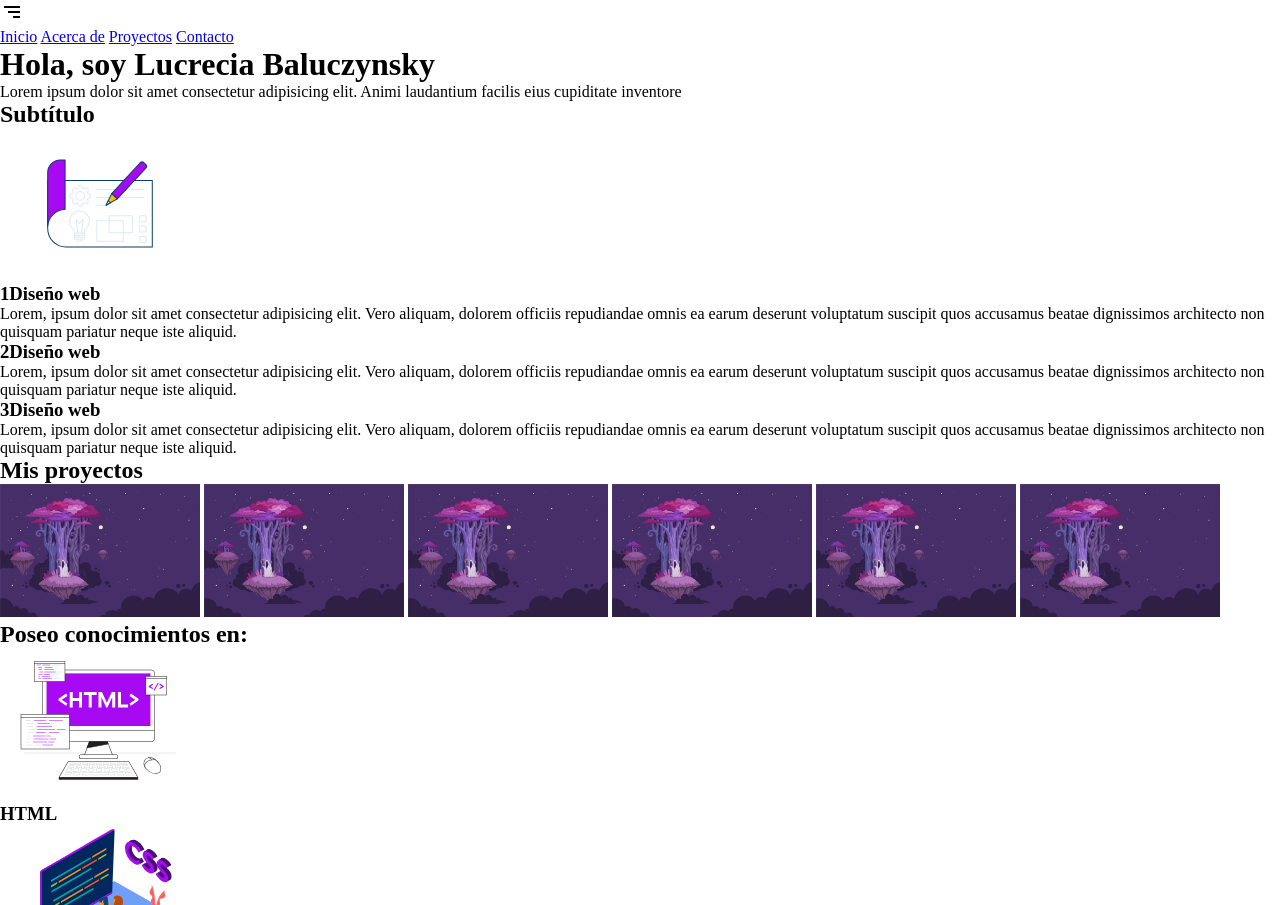
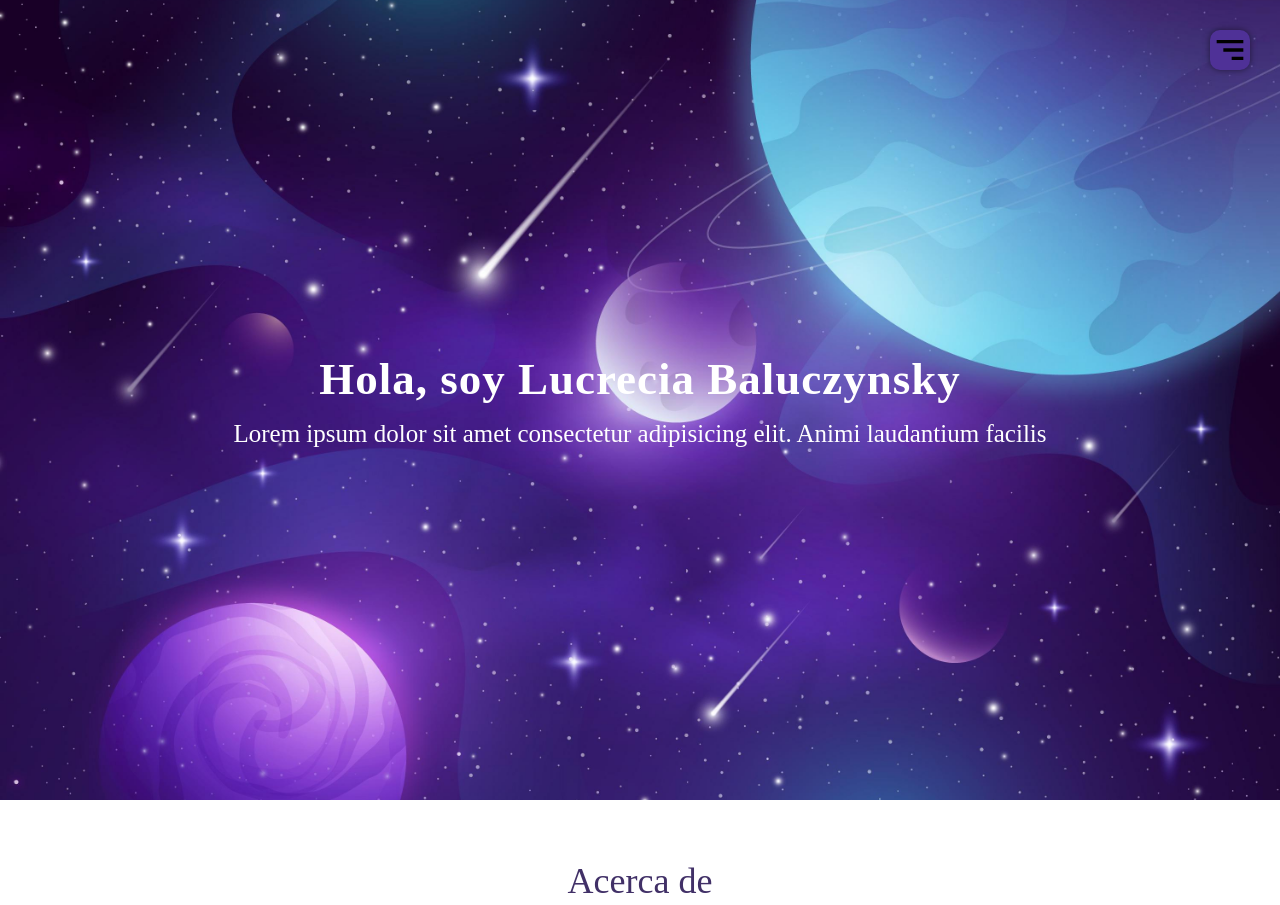
Before and after one commit to lubigsis/portfolio-2, a plain HTML site: page index.html in a window 1280 px wide. Shown: the top 905 px of the page. Drawn offline with nearby package versions, Linux system fonts and the light colour scheme; a script that the page names is missing.

Commit message:
Haciendo CSS

```diff
--- a/estilos.css
+++ b/estilos.css
@@ -4,6 +4,288 @@
     box-sizing: border-box;
 }
 
-section img{
-    width: 200px;
+
+:root{
+    scroll-behavior: smooth;  /*p/efecto de desplazamiento*/
 }
+
+.contenedor{
+    width: 90%;
+    max-width: 1200px;
+    overflow: hidden;
+    margin: auto;
+    padding: 60px 0;
+}
+
+.header{ /*editar portada*/
+    height: 100vh;
+    /*background-image: linear-gradient(to top, rgba(71, 4, 129, 0.486) 0%, hsla(275, 70%, 46%, 0.514) 100%), url(portada.jpg);*/
+    /*background-image: linear-gradient(to top, #30cfd0 0%, #330867 100%);*/
+    background-image: url(portada.jpg);
+    background-repeat: no-repeat;
+    background-position: center;
+    background-size: cover;
+
+}
+
+.head{
+    padding: 0px;
+    height: 100%;
+    display: flex;
+    flex-direction: column;
+    justify-content: center;
+    text-align: center;
+    color: #fff;
+}
+
+
+.hamburguesa{
+    position: fixed;
+    top: 30px;
+    right: 30px;
+    background-color: rgb(79, 49, 151);
+    width: 40px;
+    height: 40px;
+    cursor: pointer;
+    border-radius: 10px;
+    box-shadow: 0 0 6px rgba(0, 0, 0, .5);
+}
+
+.menu-navegacion{
+   /* border: 2px solid yellow;*/
+    position: fixed;
+    top: 0;
+    width: 30vw;
+    height: 100%;
+    background-image: linear-gradient(to top, #7d6aa8 0%, #b294e3 100%);
+    background-image: linear-gradient(135deg, #29024b 0%, #1e0536 100%);
+    display: flex;
+    flex-direction: column;
+    justify-content: space-evenly;
+    align-items: center;
+    right: 0;
+    transform: translateX(110%); /*si comento esta línea, se ve el menú, pq lo trasladé 110%*/
+    transition:transform 0.3s ease-in-out;
+    box-shadow: 0 0 6px rgba(0, 0, 0, .5);
+
+}
+
+.spread{
+    transform: translateX(0); /*cuando haga click en el btn, quiero q' el translate sea de 0, es decir, q' aparezca en la screen otra vez*/
+}
+
+
+.menu-navegacion a{
+    color: #fff;
+    text-decoration: none;
+}
+
+
+
+.titulo{
+    font-size: 45px;
+    letter-spacing: 1px;
+    margin-bottom: 15px;
+}
+
+.copy{
+    font-weight: 300;
+    font-size: 25px;
+}
+
+/*------------------------------------------------Acerca de------------------------------------------------- */
+
+.subtitulo{
+    color: #413067;
+    font-size: 36px;
+    text-align: center;
+    font-weight: 300;
+    margin-bottom: 30px;
+}
+
+.contenedor-acercaDe{
+    display: flex;
+    justify-content: space-evenly; /*espacio equitativo en el eje horizontal*/
+    align-items: center;
+    flex-wrap: wrap;
+}
+
+.contenedor-acercaDe img{
+    width: 35%;
+}
+
+.contenedor-acercaDe-info{
+    width: 45%;
+}
+
+.service{
+    margin-bottom: 20px;
+}
+
+.yo-service{
+    margin-bottom: 7px;
+    color: #8672b3;
+}
+
+.number{
+    display: inline-block;
+    background-image: linear-gradient(to top, #917ebc 0%, #fbc2eb 100%);
+    line-height: 30px;
+    text-align: center;
+    border-radius: 50%;
+    margin-right: 5px;
+    width: 30px;
+    height: 30px;
+    color: #fff;
+    font-weight: 700;
+}
+
+/*-------------------------------------------------------------------Galeria--------------------------------*/
+.galeria{
+    background: #f2f2f2;
+}
+
+.contenedor-galeria{
+    display: flex;
+    flex-wrap: wrap;
+    justify-content: space-evenly;
+    margin-top: 30px;
+}
+
+.img-galeria{
+    width: 30%;
+    display: block;
+    margin-bottom: 15px;
+    box-shadow: 0 0 6px rgba(0, 0, 0, .6);
+    cursor: pointer;
+}
+
+.imagen-light{
+    position: fixed;
+    display: flex;
+    align-items: center;
+    justify-content: center;
+    width: 100%;
+    height: 100%;
+    top: 0;
+    left: 0;
+    background: rgba(0, 0, 0, 0.534);
+    transform: translate(100%);
+    transition: transform .2s ease-in-out;
+}
+
+.agregar-imagen{
+    width: 60%;
+    transform: scale(0);
+    border-radius: 10px;
+    transition: transform .3s .2s;
+}
+
+.showImage{
+    transform: scale(1);
+}
+
+.show{
+    transform: translate(0);
+}
+
+.close{
+    position: absolute;
+    top: 15px;
+    right: 15px;
+    width: 40px;
+    cursor: pointer;
+}
+
+/*------------------------------------------------------conocimientos----------------------------------*/
+/*
+.banner-conocimientos{
+    background-color: #e3d2f4;
+  /*  width: 90%;
+    padding: 60px 0;*/
+
+
+.conocimiento{
+    width: 100%;
+    display: flex;
+    flex-wrap: wrap;
+    justify-content: space-evenly;
+    align-items: center;
+}
+
+.cont-cono{
+    width: 30%;
+    text-align: center;
+    margin-bottom: 20px;
+}
+
+.cont-cono img{
+    display: block;
+    margin: auto;
+    width: 80%;
+}
+
+.subt-conocimiento{
+    width: 100%;
+    display: inline-block;
+    margin-top: 20px;
+    font-weight: 400;
+}
+
+/*-------------------------------------------------------------------------footer--------------------*/
+footer{
+    background-color: rgb(30, 17, 60);
+    padding-bottom: 0.1px;
+}
+
+.footer-content{
+    display: flex;
+    justify-content: space-between;
+    align-items: center;
+    flex-wrap: wrap;
+    padding-top: 60px;
+    padding-bottom: 40px;
+}
+
+
+.contactame-footer{
+    width: 40%;
+    color: #fff;
+}
+
+
+.social-media{
+    width: 50%;
+    display: flex;
+    justify-content: flex-end;
+}
+
+.social.media-icon{
+    display: inline-block;
+    margin-left: 20px;
+    width: 60px;
+    height: 60px;
+    border: 1px solid #fff;
+    border-radius: 50%;
+    text-align: center;
+    color: #fff;
+}
+
+.social-media-icon i{
+    font-size: 30px;
+    line-height: 60px;
+}
+
+.line{
+    width: 90%;
+    max-width: 1200px;
+    margin: auto;
+    height: 2px;
+    background: #fff;
+    margin-bottom: 60px;
+}
+
+.social-media-icon:hover{
+    background: #fff;
+    color:#764ba2;
+}
--- a/index.html
+++ b/index.html
@@ -11,7 +11,7 @@
 </head>
 <body>
     <header class="header" id="inicioJS">
-        <img src="hamburguesa.svg" alt="icono-hamburguesa-menu">
+        <img src="hamburguesa.svg" alt="icono-hamburguesa-menu" class="hamburguesa">
         <nav class="menu-navegacion">
             <a href="#">Inicio</a>
             <a href="#">Acerca de</a> <!------------------------------poner habilidades---->
@@ -19,33 +19,33 @@
             <a href="#">Contacto</a>
         </nav>
         <div class="contenedor head">
-            <h1>Hola, soy Lucrecia Baluczynsky</h1> <!--hacerlo c/JS-->
-            <p class="copy">Lorem ipsum dolor sit amet consectetur adipisicing elit. Animi laudantium facilis
-                 eius cupiditate inventore</p>
+            <h1 class="titulo">Hola, soy Lucrecia Baluczynsky</h1> <!--hacerlo c/JS-->
+            <p class="copy">Lorem ipsum dolor sit amet consectetur adipisicing elit. Animi laudantium facilis</p>
+
         </div>
     </header>
     <main>
         <section class="acercaDe contenedor" id="acercaDeJS">
-            <h2 class="subtitulo">Subtítulo</h2>
+            <h2 class="subtitulo">Acerca de</h2>
             <div class="contenedor-acercaDe">
                 <img src="diseño.svg">  <!----------Hacerlo con JS p/q`vayan cambiando las img/info----------------------->
                 <div class="contenedor-acercaDe-info">
                     <div class="service">
-                        <h3><span class="number">1</span>Diseño web</h3>
+                        <h3 class="yo-service"><span class="number">1</span>Diseño web</h3>
                         <p>Lorem, ipsum dolor sit amet consectetur adipisicing elit. Vero aliquam, dolorem officiis
                             repudiandae omnis ea earum deserunt voluptatum suscipit quos accusamus beatae dignissimos
                              architecto non quisquam pariatur neque iste aliquid.
                         </p>
                     </div>
                     <div class="service">
-                        <h3><span class="number">2</span>Diseño web</h3>
+                        <h3 class="yo-service"><span class="number">2</span>Diseño web</h3>
                         <p>Lorem, ipsum dolor sit amet consectetur adipisicing elit. Vero aliquam, dolorem officiis
                             repudiandae omnis ea earum deserunt voluptatum suscipit quos accusamus beatae dignissimos
                              architecto non quisquam pariatur neque iste aliquid.
                         </p>
                     </div>
                     <div class="service">
-                        <h3><span class="number">3</span>Diseño web</h3>
+                        <h3 class="yo-service"><span class="number">3</span>Diseño web</h3>
                         <p>Lorem, ipsum dolor sit amet consectetur adipisicing elit. Vero aliquam, dolorem officiis
                             repudiandae omnis ea earum deserunt voluptatum suscipit quos accusamus beatae dignissimos
                              architecto non quisquam pariatur neque iste aliquid.
@@ -78,27 +78,24 @@
         </section>-->
 
 <!--------------------------------------------------------------------------Mis conocimientos------------------------->
-        <section class="banner-expertos" id="expertosJS">
+        <section class="banner-conocimientos contenedor" id="expertosJS">
             <h2 class="subtitulo">Poseo conocimientos en:</h2>
-            <section class="experts">
-                <div class="cont-expert">
+            <section class="conocimiento">
+                <div class="cont-cono">
                     <img src="HTML.svg" alt=""><!--------------------------poner animaciones CSS-SVG-->
-                    <h3 class="n-expert">HTML</h3>
+                    <h3 class="subt-conocimiento">HTML</h3>
                 </div>
-            </section>
-            <div class="cont-expert">
+                <div class="cont-cono">
                     <img src="CSS.svg" alt="">
-                <h3 class="n-expert">CSS</h3>
+                    <h3 class="subt-conocimiento">CSS</h3>
                 </div>
-        </section>
-        <div class="cont-expert">
+                <div class="cont-cono">
                     <img src="javascriptsvg.svg" alt="">
-            <h3 class="n-expert">JavaScript</h3>
+                    <h3 class="subt-conocimiento">JavaScript</h3>
                 </div>
-    </section>
-    <div class="cont-expert">
+                <div class="cont-cono">
                     <img src="python.svg" alt="">
-        <h3 class="n-expert">Python</h3>
+                    <h3 class="subt-conocimiento">Python</h3>
                 </div>
             </section>
         </section>
@@ -139,5 +136,7 @@
 
 <!-----------------------------------------------------------JAVASCRIPT------------------------->
 <script src="main.js"></script>
+<script src="lightbox.js"></script>
+
 </body>
 </html>
```
Also changed, not shown: lightbox.js (added), main.js (deleted), menu.js (added). Lines whose indentation alone changed are shown as unchanged.
